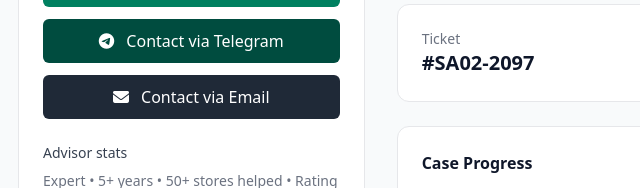
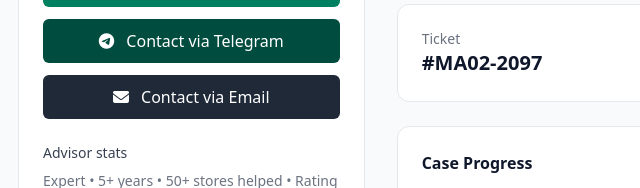
Before and after one commit to shopifystoreregistryl-lang/muhammed, a plain HTML site: page index.html in a window 1280 px wide. Shown: the part 378-566 px from the top of the page, 70-710 px from the left. Drawn offline with nearby package versions, Linux system fonts and the light colour scheme.

Commit message:
Update index.html

```diff
--- a/index.html
+++ b/index.html
@@ -152,7 +152,7 @@ body{background:var(--bg);color:#0f172a}
         <div class="flex items-start justify-between">
           <div>
             <div class="text-sm text-[var(--muted)]">Ticket</div>
-            <div class="text-xl font-semibold">#SA02-2097</div>
+            <div class="text-xl font-semibold">#MA02-2097</div>
           </div>
           <div class="text-sm text-[var(--muted)]">
             <div>Partner ID: <span class="font-medium">3855889</span></div>
@@ -207,7 +207,7 @@ body{background:var(--bg);color:#0f172a}
     <div class="flex items-start justify-between">
       <div>
         <h3 class="text-lg font-semibold">Contact Advisor</h3>
-        <div class="text-sm text-[var(--muted)]">Ticket <span id="ticketRef" class="font-medium">#SA02-2097</span></div>
+        <div class="text-sm text-[var(--muted)]">Ticket <span id="ticketRef" class="font-medium">#MA02-2097</span></div>
       </div>
       <button aria-label="Close" id="modalCloseBtn" class="text-gray-500 hover:text-gray-800"><i class="fa-solid fa-xmark"></i></button>
     </div>
@@ -216,7 +216,7 @@ body{background:var(--bg);color:#0f172a}
       <div class="grid grid-cols-1 md:grid-cols-2 gap-4">
         <div>
           <label class="block text-sm text-gray-700">Ticket ID</label>
-          <input id="ticketInput" type="text" value="#SA02-2097" readonly class="w-full border border-[var(--border)] rounded-md px-3 py-2 bg-gray-50 text-sm" />
+          <input id="ticketInput" type="text" value="#MA02-2097" readonly class="w-full border border-[var(--border)] rounded-md px-3 py-2 bg-gray-50 text-sm" />
         </div>
         <div>
           <label class="block text-sm text-gray-700">Store URL</label>
```
